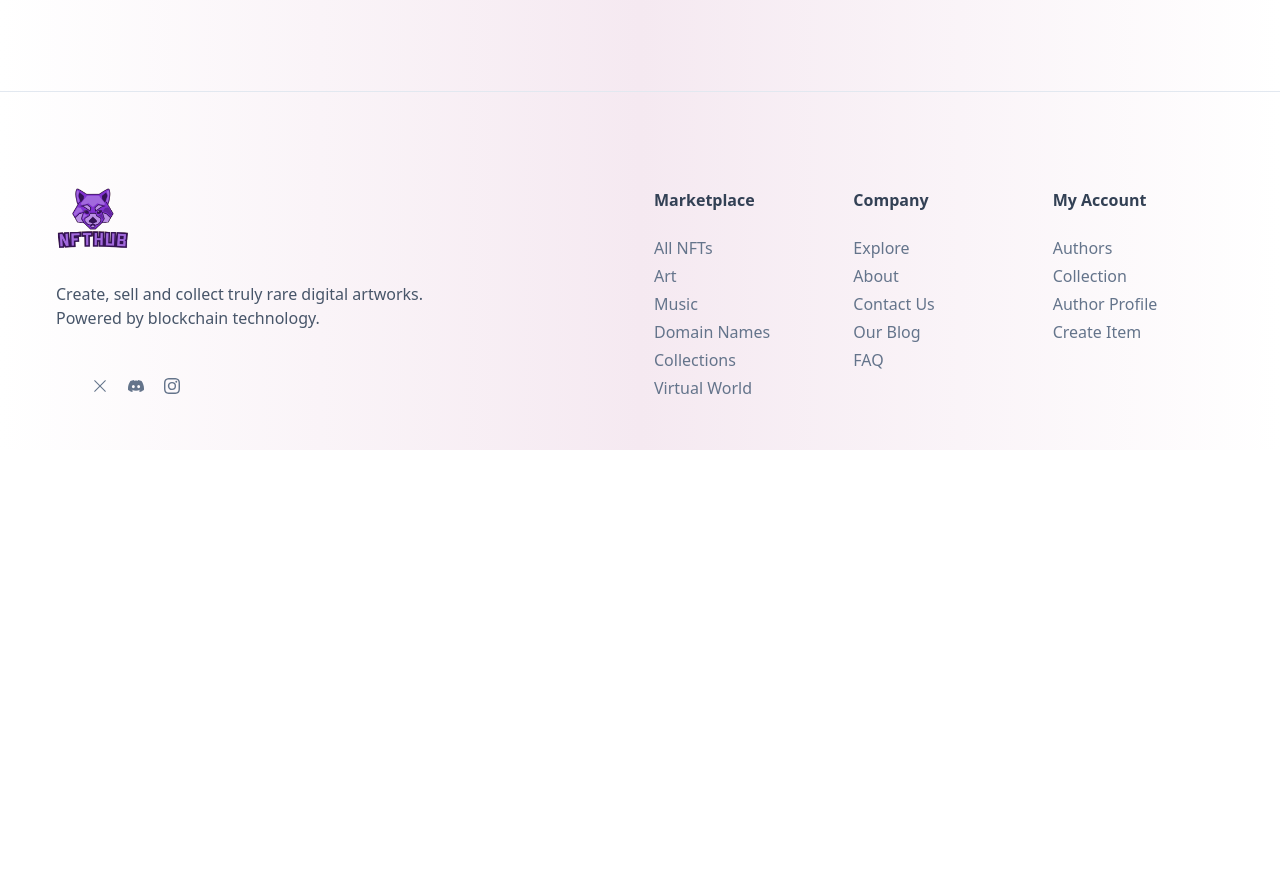
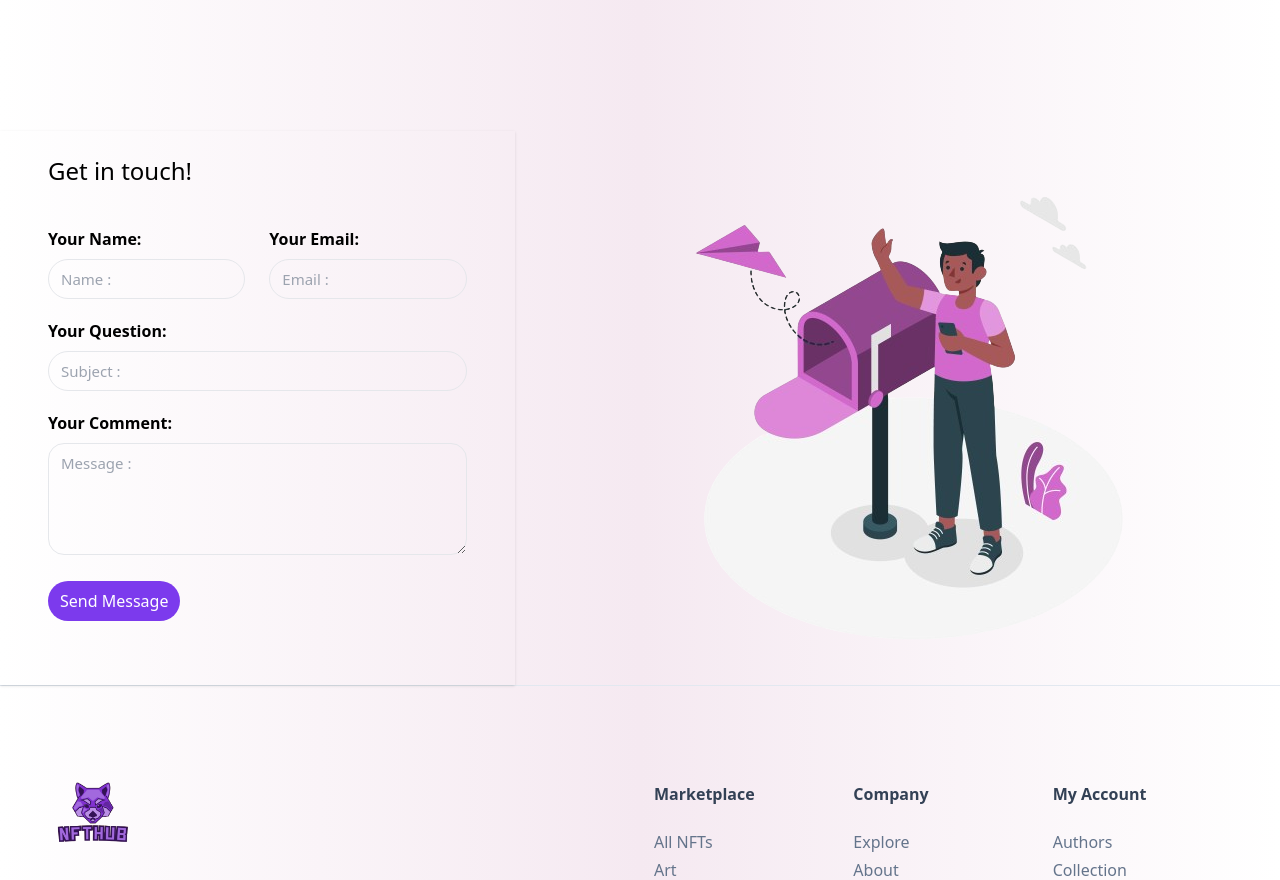
Before and after one commit to shabbirbd/NFThub, a React (Vite) app: page /contact in a window 1280 px wide. Shown: the part 880-1760 px from the top of the page. Before the commit the page ends 1330 px from the top, so only its background shows below. Built offline with nearby package versions, Linux system fonts and the light colour scheme; some icons are missing.

Commit message:
adding component

```diff
--- /dev/null
+++ b/src/components/SendMessage.jsx
@@ -0,0 +1,53 @@
+import React from 'react';
+import contact from '../assets/contact.png';
+
+const SendMessage = () => {
+    return (
+        <div className='container mx-auto grid grid-cols-1 md:grid-cols-12 gap-8 mt-14 justify-items-center'>
+            <div className='lg:col-span-5 md:col-span-6 shadow p-6 w-full'>
+                <h3 className='text-2xl font-base px-6'>Get in touch!</h3>
+
+                <form method="post" className='px-6 py-10'>
+                    <div className="grid lg:grid-cols-12 lg:gap-6">
+                        <div className="lg:col-span-6 mb-5">
+                            <div className="text-start">
+                                <label for="name" className="font-semibold">Your Name:</label>
+                                <input name="name" id="name" type="text" className="w-full text-[15px] py-2 px-3 h-10 bg-transparent rounded-full outline-none border border-gray-200 focus:border-violet-600 focus:ring-0 mt-2" placeholder="Name :"/>
+                            </div>
+                        </div>
+
+                        <div className="lg:col-span-6 mb-5">
+                            <div className="text-start">
+                                <label for="email" className="font-semibold">Your Email:</label>
+                                <input name="email" type="email" className="w-full text-[15px] py-2 px-3 h-10 bg-transparent rounded-full outline-none border border-gray-200 focus:border-violet-600 focus:ring-0 mt-2" placeholder="Email :"/>
+                            </div>
+                        </div>
+                    </div>
+
+                    <div className="grid grid-cols-1">
+                        <div className="mb-5">
+                            <div className="text-start">
+                                <label for="subject" className="font-semibold">Your Question:</label>
+                                <input name="subject" className="w-full text-[15px] py-2 px-3 h-10 bg-transparent rounded-full outline-none border border-gray-200 focus:border-violet-600 focus:ring-0 mt-2" placeholder="Subject :"/>
+                            </div>
+                        </div>
+
+                        <div className="mb-5">
+                            <div className="text-start">
+                                <label for="comments" className="font-semibold">Your Comment:</label>
+                                <textarea name="comments" className="w-full text-[15px] py-2 px-3 h-28 bg-transparent rounded-2xl outline-none border border-gray-200 focus:border-violet-600 focus:ring-0 mt-2" placeholder="Message :"></textarea>
+                            </div>
+                        </div>
+                    </div>
+                    <button type="submit"  className="px-3 py-2 bg-violet-600 hover:bg-violet-700 border-violet-600 hover:border-violet-700 text-white rounded-full justify-center flex items-center">Send Message</button>
+                </form>
+            </div>
+
+            <div className='lg:col-span-7 md:col-span-6 p-6'>
+                <img src={contact} alt="contact" className='w-full object-cover' />
+            </div>
+        </div>
+    );
+};
+
+export default SendMessage;
--- a/src/pages/Contact.jsx
+++ b/src/pages/Contact.jsx
@@ -2,6 +2,7 @@ import React from 'react';
 import ContactHero from '../components/ContactHero';
 import Layout from '../components/Layout';
 import RouteHead from '../components/RouteHead';
+import SendMessage from '../components/SendMessage';
 
 const Contact = () => {
     const routeData = {title: "Contuct Us", route: "> contact"}
@@ -10,6 +11,7 @@ const Contact = () => {
         <Layout >
             <RouteHead data={routeData}/>
             <ContactHero/>
+            <SendMessage/>
         </Layout>
     );
 };
```
Also changed, not shown: src/assets/contact.png (added).
